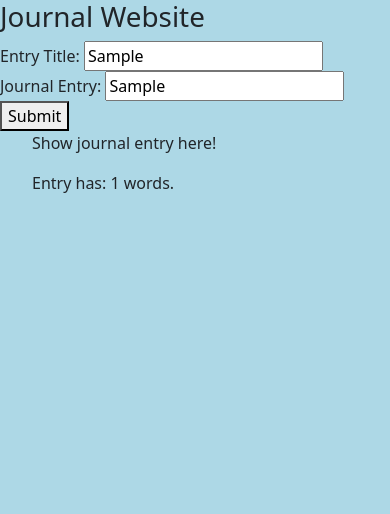
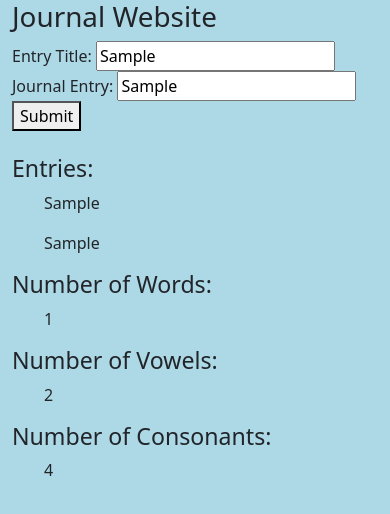
Before and after one commit to joncheng-dev/journal-website, a website built with webpack: page src/index.html in a window 390 px wide. Both pictures are taken after typing "Sample", "Sample" into the empty fields and a click on the button "Submit". Built offline with nearby package versions, Linux system fonts and the light colour scheme.

Commit message:
connect user interface with business interface. Appends to htmlentry date, entry, number of words in entry, number of vowels, number of consonants.

```diff
--- a/src/entries.js
+++ b/src/entries.js
@@ -41,42 +41,9 @@ function isConsonant(character) {
   }
 }
 
-// Counts number of vowels.
-function countVowels(string) {
-  // Removes punctuation
-  const entryNoPunctuation = removePunctuation(string);
-  // Lowercases all remaining characters
-  const lowercaseEntry = entryNoPunctuation.toLowerCase();
-  // Loops through modified string and tallies up vowels.
-  let vowels = 0;
-  for (let i = 0; i < lowercaseEntry.length; i++) {
-    if (isVowel(lowercaseEntry[i]) === true) {
-      vowels++;
-    }
-  }
-  console.log("There are " + vowels + " vowels in the string.");
-  return vowels;
-}
-
-// Count consonants.
-function countConsonants(string) {
-  // Removes punctuation
-  const entryNoPunctuation = removePunctuation(string);
-  // Lowercases all remaining characters
-  const lowercaseEntry = entryNoPunctuation.toLowerCase();
-  // Loops through modified string and tallies up consonants.
-  let consonants = 0;
-  for (let i = 0; i < lowercaseEntry.length; i++) {
-    if (isConsonant(lowercaseEntry[i]) === true) {
-      consonants++;
-    }
-  }
-  console.log("There are " + consonants + " vowels in the string.");
-  return consonants;
-}
-
+// Prototypes
 Entry.prototype.showEntry = function () {
-  return "Show journal entry here!";
+  return this.journalEntry;
 };
 
 Entry.prototype.numberWords = function () {
@@ -85,11 +52,27 @@ Entry.prototype.numberWords = function () {
 };
 
 Entry.prototype.numberVowels = function () {
-  return "Number of vowels in entry: ";
+  const entryNoPunctuation = removePunctuation(this.journalEntry);
+  const lowercaseEntry = entryNoPunctuation.toLowerCase();
+  let vowels = 0;
+  for (let i = 0; i < lowercaseEntry.length; i++) {
+    if (isVowel(lowercaseEntry[i]) === true) {
+      vowels++;
+    }
+  }
+  return vowels;
 };
 
 Entry.prototype.numberConsonants = function () {
-  return "Number of consonants in entry: ";
+  const entryNoPunctuation = removePunctuation(this.journalEntry);
+  const lowercaseEntry = entryNoPunctuation.toLowerCase();
+  let consonants = 0;
+  for (let i = 0; i < lowercaseEntry.length; i++) {
+    if (isConsonant(lowercaseEntry[i]) === true) {
+      consonants++;
+    }
+  }
+  return consonants;
 };
 
 Entry.prototype.getTeaser = function () {
--- a/src/index.html
+++ b/src/index.html
@@ -4,14 +4,49 @@
     <title>Journal Website</title>
   </head>
   <body>
+    <div class="container">
       <h1>Journal Website</h1>
       <form id="journal-form">
         <label for="title">Entry Title:</label>
         <input id="title" type="shortText" />
         <label for="entry">Journal Entry:</label>
         <input id="entry" type="longText" />
-      <button type="submit">Submit</button>
+        <button type="submit" id="addEntry">Submit</button>
       </form>
+      <br />
+      <div class="row">
+        <h3>Entries:</h3>
+        <div class="col-md-6">
+          <ul id="showEntryDate"></ul>
+        </div>
+        <div class="col-md-6">
           <ul id="showEntry"></ul>
+        </div>
+      </div>
+      <div class="row">
+        <div class="col-md-6">
+          <h3>Number of Words:</h3>
+        </div>
+        <div class="col-md-6">
+          <ul id="numWords"></ul>
+        </div>
+      </div>
+      <div class="row">
+        <div class="col-md-6">
+          <h3>Number of Vowels:</h3>
+        </div>
+        <div class="col-md-6">
+          <ul id="numVowels"></ul>
+        </div>
+      </div>
+      <div class="row">
+        <div class="col-md-6">
+          <h3>Number of Consonants:</h3>
+        </div>
+        <div class="col-md-6">
+          <ul id="numConsonants"></ul>
+        </div>
+      </div>
+    </div>
   </body>
 </html>
--- a/src/index.js
+++ b/src/index.js
@@ -1,34 +1,26 @@
-// User interface logic
-
+// Imports
 import $ from "jquery";
 import "bootstrap";
 import "bootstrap/dist/css/bootstrap.min.css";
 import "./css/styles.css";
 import Entry from "./entries.js";
 
-// Utility Logic
-// Remove all non-alphanumeric characters from string
-function removePunctuation(string) {
-  const stripped = string.replace(/[^a-z0-9 ]/gi, "");
-  console.log("Punctuation removed: " + stripped);
-  return stripped;
-}
+// User interface logic
+$("#journal-form").submit(function (event) {
+  event.preventDefault();
+  let journalTitle = $("#title").val();
+  let journalEntry = $("#entry").val();
+  let journal = new Entry(journalTitle, journalEntry);
+  let entryDate = journalTitle;
+  let entry = journal.showEntry();
+  let wordsOnly = journal.numberWords();
+  let vowelCount = journal.numberVowels();
+  let consonantCount = journal.numberConsonants();
 
-$(document).ready(function () {
-  $("#journal-form").submit(function (event) {
-    event.preventDefault();
-    const journalTitle = $("#title").val();
-    const journalEntry = $("#entry").val();
-    const journal = new Entry(journalTitle, journalEntry);
-    const entry = journal.showEntry();
-    const wordsOnly = journal.numberWords();
-    const entryNoPunctuation = removePunctuation(journalEntry);
-    console.log("Entry with no punctuation: " + entryNoPunctuation);
-    const lowercaseEntry = entryNoPunctuation.toLowerCase();
-    console.log("Entry with characters lowercased: " + lowercaseEntry);
-
-    // Display to html
-    $("#showEntry").append("<p>" + entry + "</p>");
-    $("#showEntry").append("<p> Entry has: " + wordsOnly + " words.</p>");
-  });
+  // Display to html
+  $("#showEntryDate").append("<p>" + entryDate + "</p>");
+  $("#showEntry").append("<p>" + entry + "</p>");
+  $("#numWords").append("<p>" + wordsOnly + "</p>");
+  $("#numVowels").append("<p>" + vowelCount + "</p>");
+  $("#numConsonants").append("<p>" + consonantCount + "</p>");
 });
```
Also changed, not shown: journal-website.txt (+15 -2 lines). Lines whose indentation alone changed are shown as unchanged.
